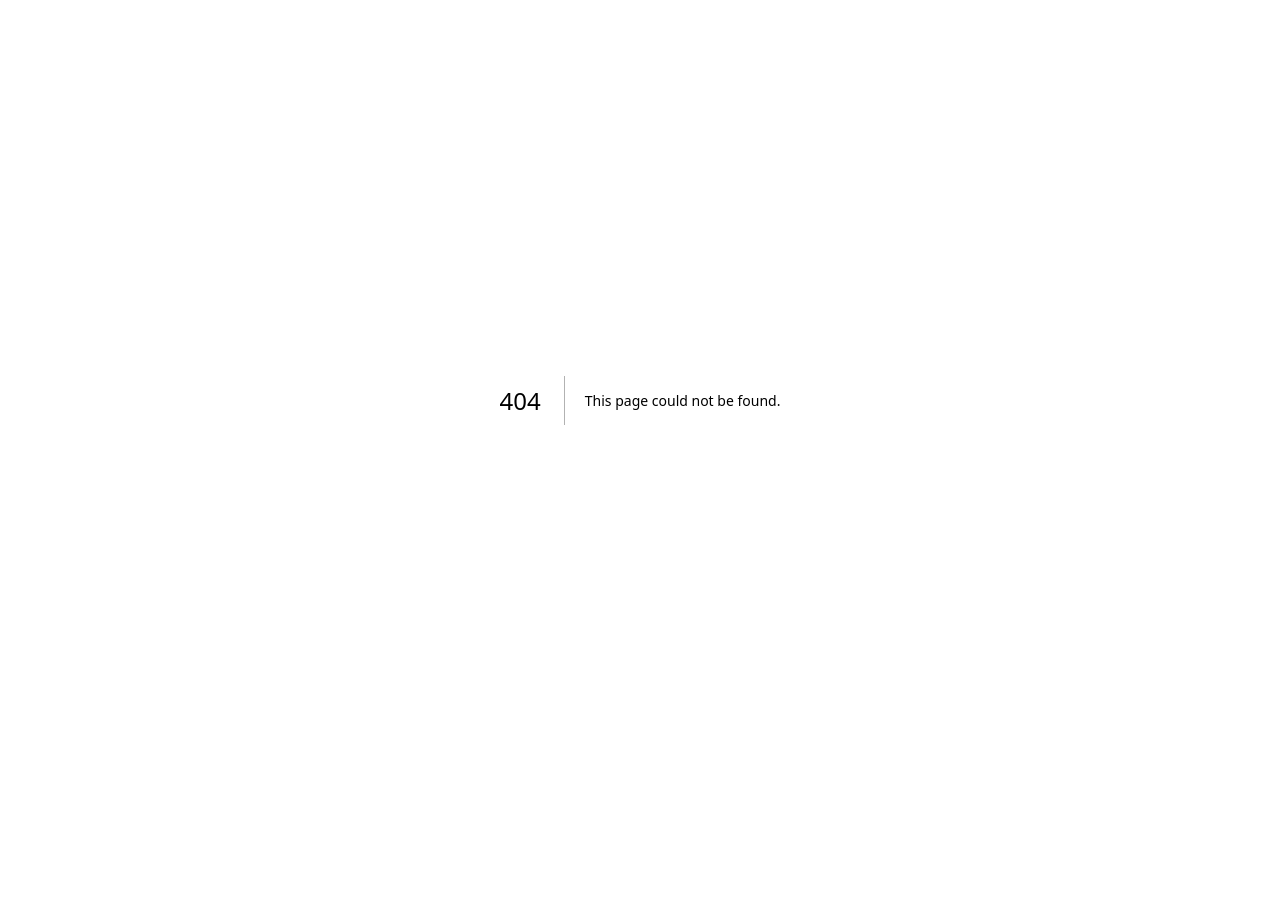
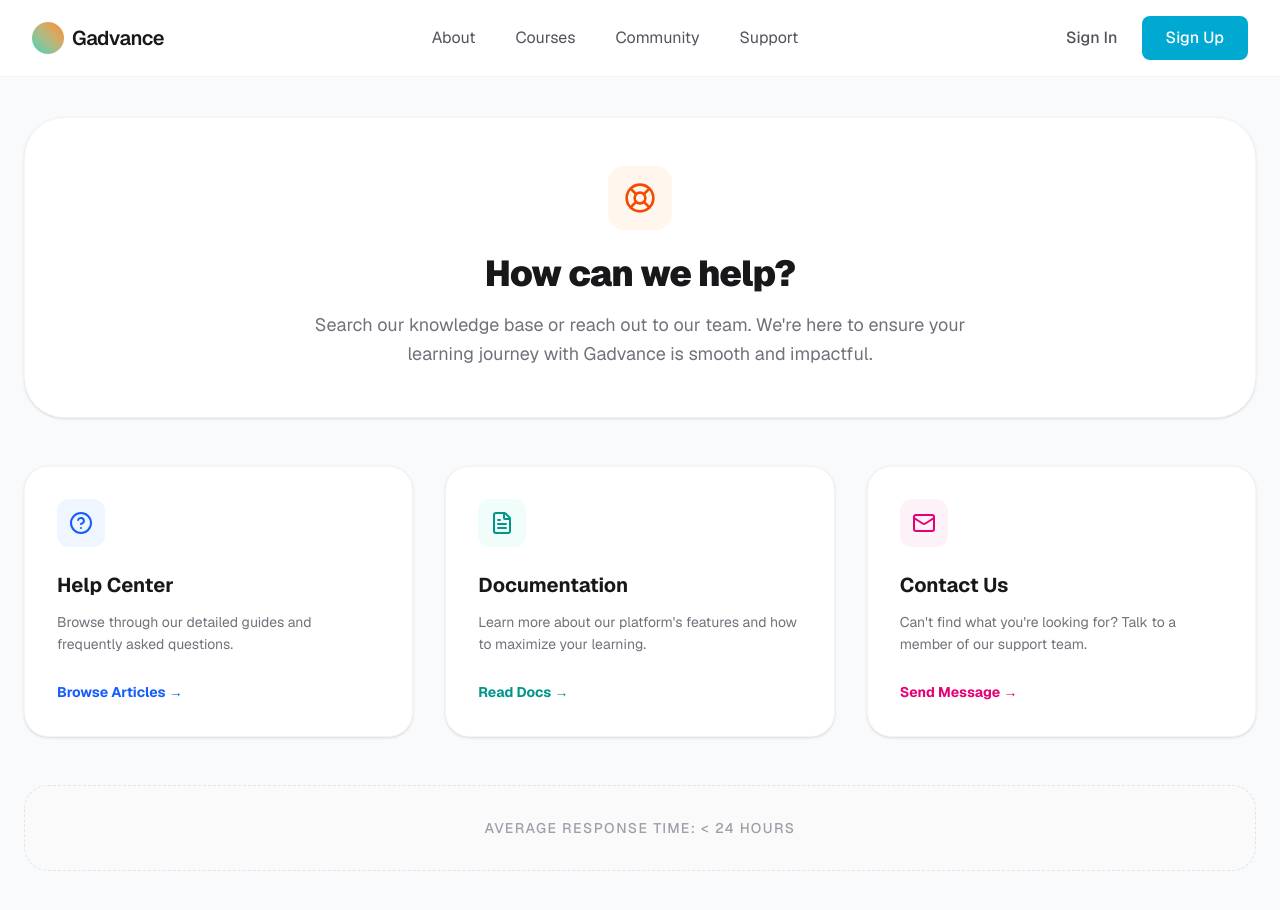
Before and after one commit to nathsuki73/gadvance, a Next.js app: page /support in a window 1280 px wide. Before the commit this address had no page. Before the commit the page ends 800 px from the top, so only its background shows below. Built offline with nearby package versions, Linux system fonts and the light colour scheme.

Commit message:
Add Support page component with Help Center, Documentation, and Contact Us sections

```diff
--- /dev/null
+++ b/app/support/page.tsx
@@ -0,0 +1,83 @@
+import React from "react";
+import Header from "@/app/components/Header";
+import { HelpCircle, LifeBuoy, Mail, FileText } from "lucide-react";
+
+const Support = () => {
+  return (
+    <div className="min-h-screen bg-[#F9FAFB] font-sans text-zinc-900">
+      <Header />
+
+      <main className="max-w-7xl mx-auto px-6 py-10">
+        {/* Support Hero */}
+        <div className="mb-12 bg-white p-12 rounded-[40px] border border-zinc-100 shadow-sm text-center">
+          <div className="inline-flex items-center justify-center w-16 h-16 bg-orange-50 text-orange-600 rounded-2xl mb-6">
+            <LifeBuoy size={32} />
+          </div>
+          <h1 className="text-4xl font-black mb-4 tracking-tight">
+            How can we help?
+          </h1>
+          <p className="text-zinc-500 max-w-2xl mx-auto text-lg leading-relaxed">
+            Search our knowledge base or reach out to our team. We're here to
+            ensure your learning journey with Gadvance is smooth and impactful.
+          </p>
+        </div>
+
+        {/* Support Options Grid */}
+        <div className="grid grid-cols-1 md:grid-cols-3 gap-8 mb-12">
+          {/* Help Center Card */}
+          <div className="bg-white p-8 rounded-3xl border border-zinc-100 shadow-sm hover:shadow-md transition-all group">
+            <div className="w-12 h-12 bg-blue-50 text-blue-600 rounded-xl flex items-center justify-center mb-6 group-hover:scale-110 transition-transform">
+              <HelpCircle size={24} />
+            </div>
+            <h3 className="text-xl font-bold mb-3">Help Center</h3>
+            <p className="text-zinc-500 text-sm leading-relaxed mb-6">
+              Browse through our detailed guides and frequently asked questions.
+            </p>
+            <button className="text-blue-600 font-bold text-sm hover:underline">
+              Browse Articles →
+            </button>
+          </div>
+
+          {/* Documentation Card */}
+          <div className="bg-white p-8 rounded-3xl border border-zinc-100 shadow-sm hover:shadow-md transition-all group">
+            <div className="w-12 h-12 bg-teal-50 text-teal-600 rounded-xl flex items-center justify-center mb-6 group-hover:scale-110 transition-transform">
+              <FileText size={24} />
+            </div>
+            <h3 className="text-xl font-bold mb-3">Documentation</h3>
+            <p className="text-zinc-500 text-sm leading-relaxed mb-6">
+              Learn more about our platform's features and how to maximize your
+              learning.
+            </p>
+            <button className="text-teal-600 font-bold text-sm hover:underline">
+              Read Docs →
+            </button>
+          </div>
+
+          {/* Contact Us Card */}
+          <div className="bg-white p-8 rounded-3xl border border-zinc-100 shadow-sm hover:shadow-md transition-all group">
+            <div className="w-12 h-12 bg-pink-50 text-pink-600 rounded-xl flex items-center justify-center mb-6 group-hover:scale-110 transition-transform">
+              <Mail size={24} />
+            </div>
+            <h3 className="text-xl font-bold mb-3">Contact Us</h3>
+            <p className="text-zinc-500 text-sm leading-relaxed mb-6">
+              Can't find what you're looking for? Talk to a member of our
+              support team.
+            </p>
+            <button className="text-pink-600 font-bold text-sm hover:underline">
+              Send Message →
+            </button>
+          </div>
+        </div>
+
+        {/* Footer Note */}
+        <div className="text-center p-8 bg-zinc-50 rounded-3xl border border-dashed border-zinc-200">
+          <p className="text-sm font-medium text-zinc-400 uppercase tracking-widest">
+            Average response time: &lt; 24 hours
+          </p>
+        </div>
+      </main>
+    </div>
+  );
+};
+
+export default Support;
```
